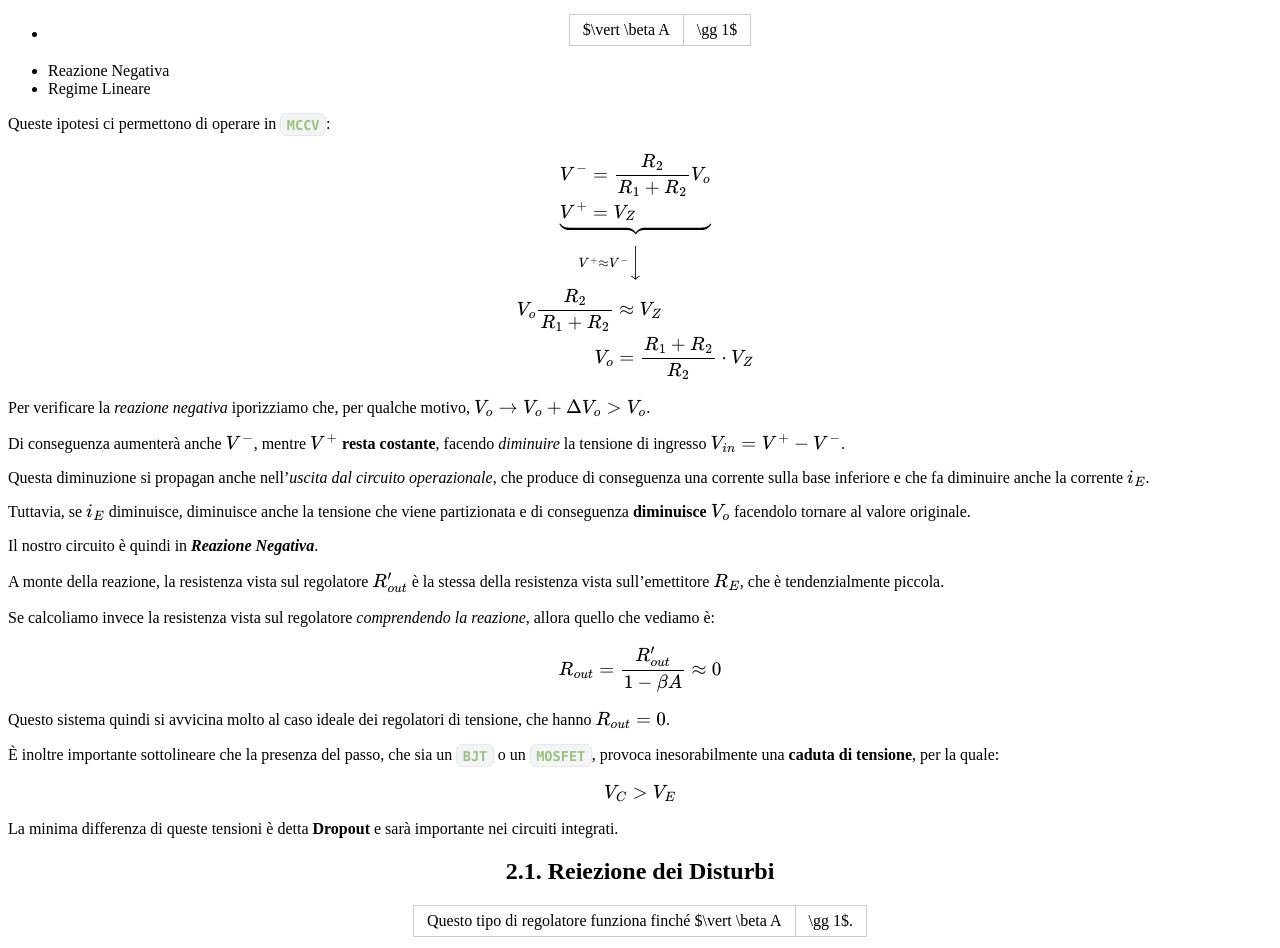
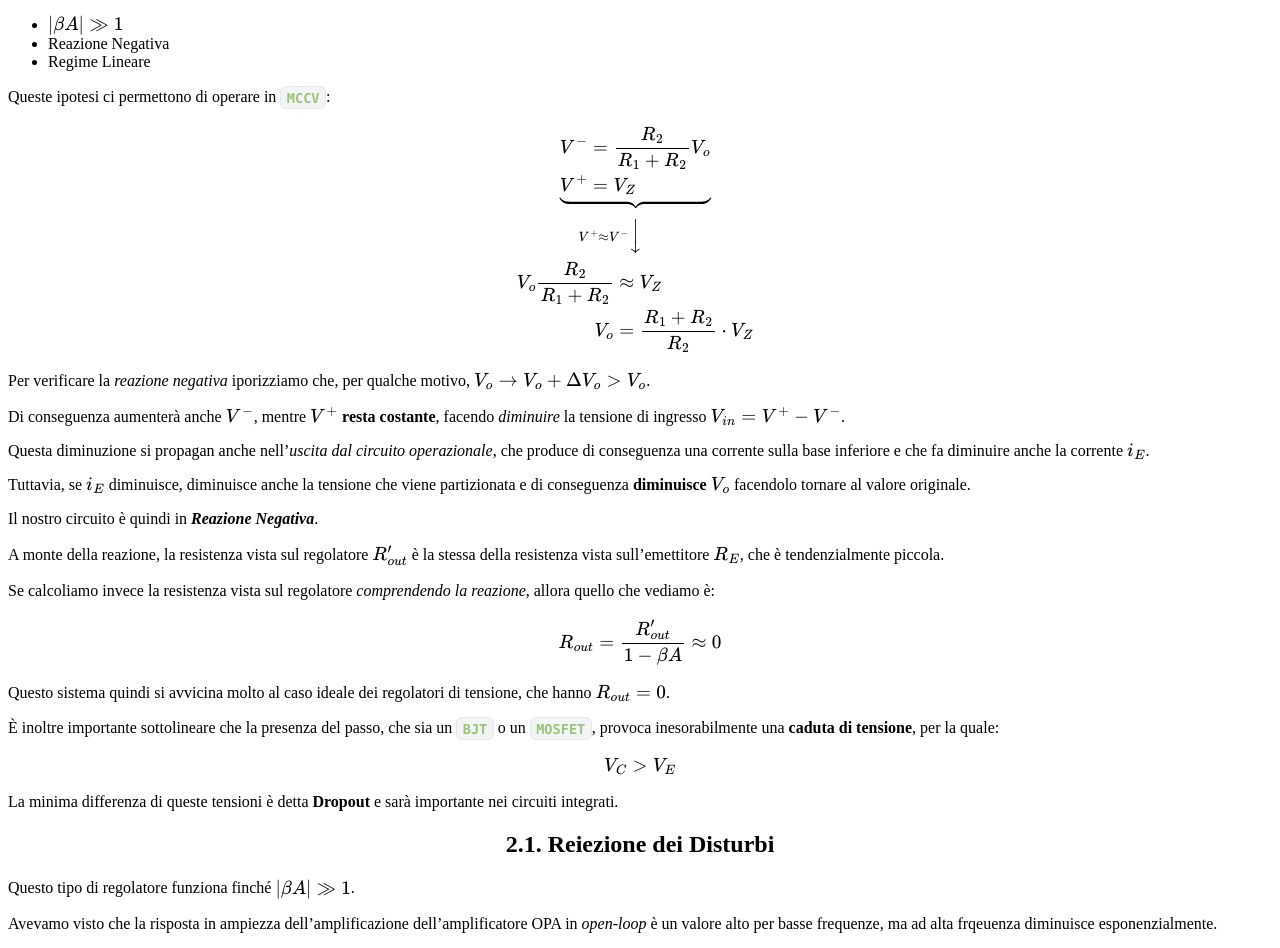
Before and after one commit to Gabriele-D-Cambria/Appunti-Elettronica-Digitale-2025-2026, a Jekyll site: the page built from Regolatori di Tensione.md, in a window 1280 px wide and 1400 px high, scrolled down 1097 px. Shown: the part 247-1195 px from the top of the window. Built offline with Jekyll 4.4.1, drawn with Linux system fonts in a browser that asks for light colours; nearby versions of some CDN libraries; our own code applies the rules of GitHub Pages for plain Markdown files.

Commit message:
**FIX**: missed pipe

```diff
--- a/Regolatori di Tensione.md
+++ b/Regolatori di Tensione.md
@@ -44,7 +44,7 @@ L'uscita dell'amplificatore viene collegata quindi alla base del **BJT**.
 
 
 Verifichiamo quindi la reazione negativa ipotizzando:
-- $\vert \beta A| \gg 1$
+- $\vert \beta A \vert \gg 1$
 - Reazione Negativa
 - Regime Lineare
 
@@ -94,7 +94,7 @@ La minima differenza di queste tensioni è detta **Dropout** e sarà importante
 
 ## 2.1. Reiezione dei Disturbi
 
-Questo tipo di regolatore funziona finché $\vert \beta A| \gg 1$.
+Questo tipo di regolatore funziona finché $\vert \beta A \vert \gg 1$.
 
 Avevamo visto che la risposta in ampiezza dell'amplificazione dell'amplificatore OPA in _open-loop_ è un valore alto per basse frequenze, ma ad alta frqeuenza diminuisce esponenzialmente.
 
```
